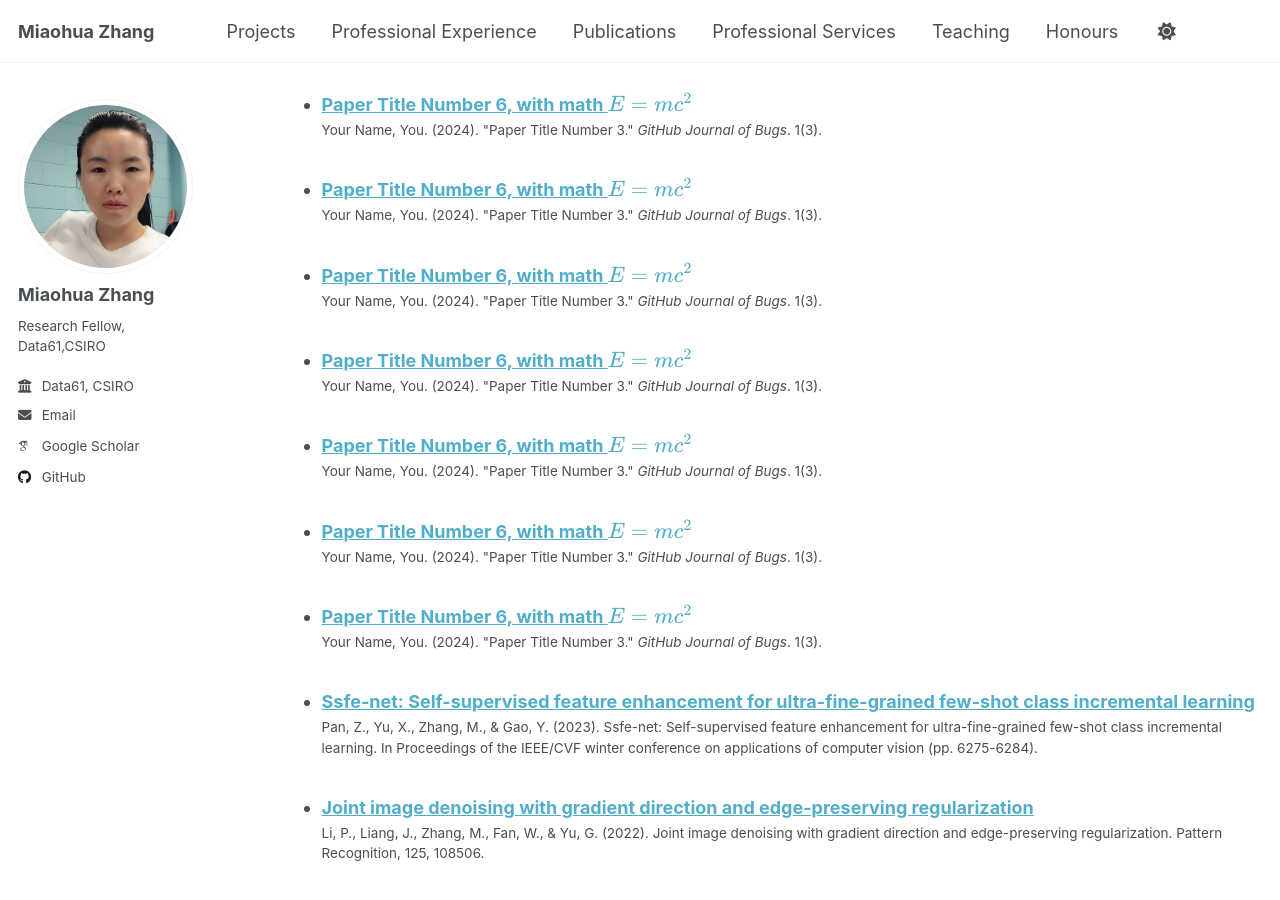
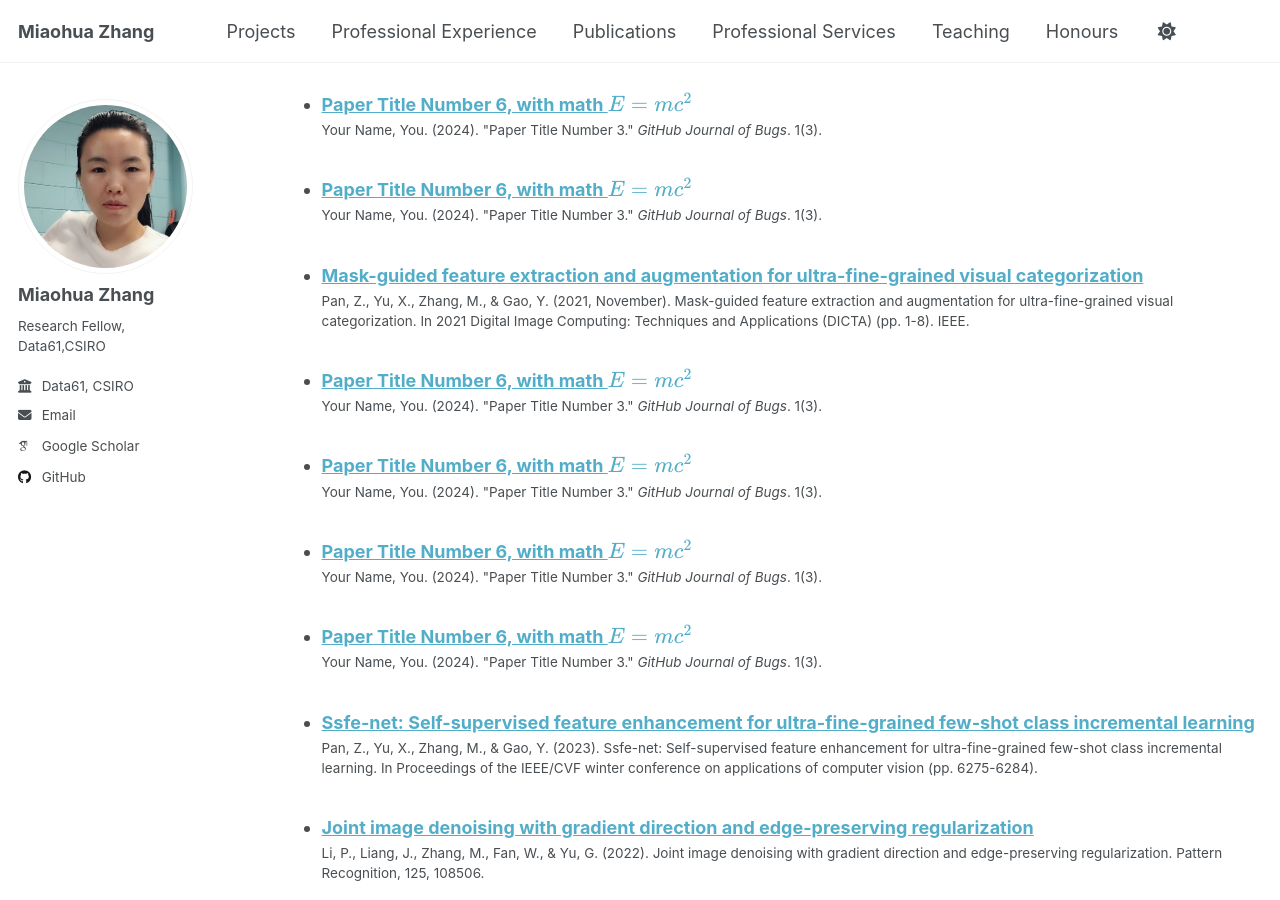
Before and after one commit to Miaohua9/Miaohua9.github.io, a Jekyll site: the page built from _pages/cv.md, in a window 1280 px wide and 900 px high, scrolled down 1945 px. Built offline with Jekyll 4.4.1, drawn with Linux system fonts in a browser that asks for light colours; some web fonts are replaced; a script that is not in the unit is left out.

Commit message:
Update 2025-0831-06-paper-title-number-13.md

```diff
--- a/_publications/2025-0831-06-paper-title-number-13.md
+++ b/_publications/2025-0831-06-paper-title-number-13.md
@@ -1,13 +1,13 @@
 ---
-title: "Paper Title Number 6, with math $$E=mc^2$$"
+title: "Mask-guided feature extraction and augmentation for ultra-fine-grained visual categorization"
 collection: publications
 category: conferences
 permalink: /publication/2020-12-paper-title-number-4
-excerpt: 'This paper is about a famous math equation, $$E=mc^2$$'
+excerpt: 'a mask-guided feature extraction and feature augmentation method is proposed in this paper to extract discriminative and informative regions of images which are then used to augment the original feature map. The advantage of the proposed method is that the feature detection and extraction model only requires a small amount of target region samples with bounding boxes for training, then it can automatically locate the target area for a large number of images in the dataset at a high detection accuracy.'
 date: 2024-02-17
-venue: 'GitHub Journal of Bugs'
-paperurl: 'http://academicpages.github.io/files/paper3.pdf'
-citation: 'Your Name, You. (2024). &quot;Paper Title Number 3.&quot; <i>GitHub Journal of Bugs</i>. 1(3).'
+venue: 'DICTA2021'
+paperurl: 'https://ieeexplore.ieee.org/stamp/stamp.jsp?arnumber=9647389'
+citation: 'Pan, Z., Yu, X., Zhang, M., & Gao, Y. (2021, November). Mask-guided feature extraction and augmentation for ultra-fine-grained visual categorization. In 2021 Digital Image Computing: Techniques and Applications (DICTA) (pp. 1-8). IEEE.'
 ---
 
 Using [MathJax](https://www.mathjax.org/) in the description is supported - $$E=mc^2$$ - however, the use must be mindful that the default delimiters are `$$...$$` and `\\[...\\]` which differs from the `$...$` that is typically expected.
```
